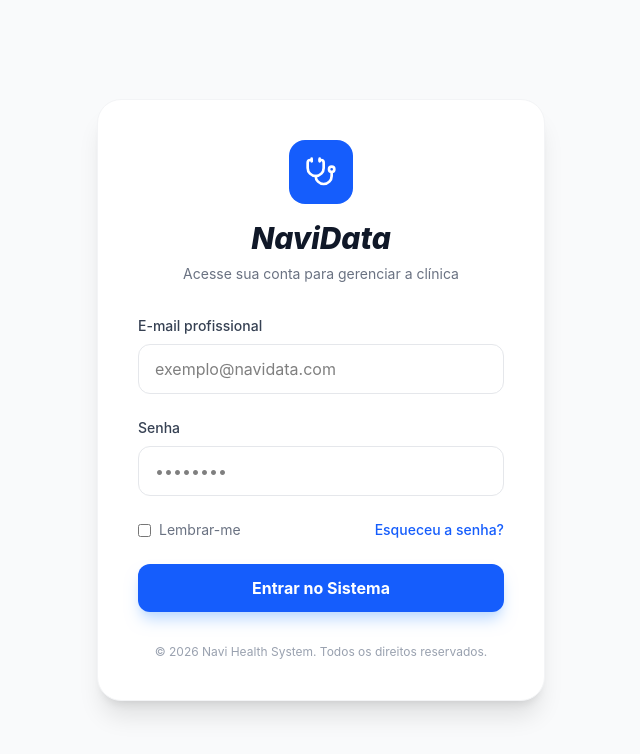
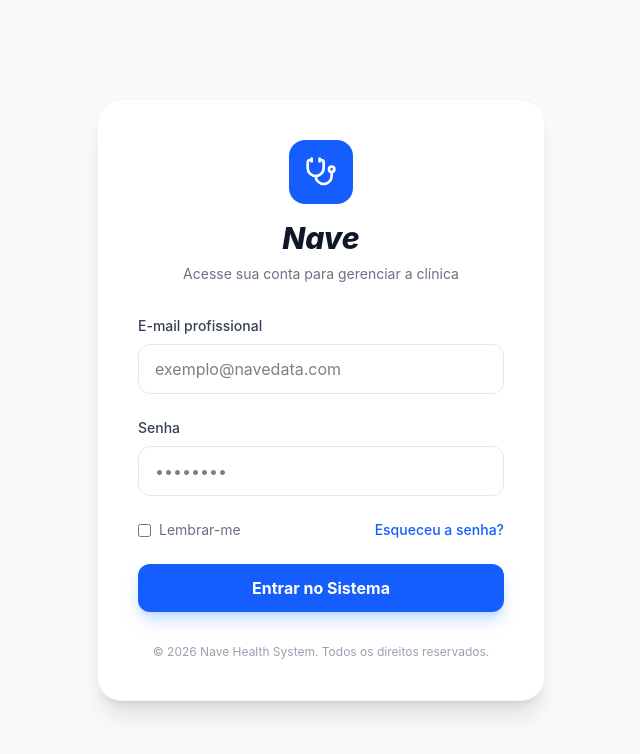
Before and after one commit to yanresende/repositorio_tempo_navi, a React app in the folder frontend/: page /login in a window 1280 px wide. Shown: the top 754 px of the page, without its empty margins (319-959 px from the left). Built offline with nearby package versions, Linux system fonts and the light colour scheme; the HTML template or start-up script is replaced by a standard one.

Commit message:
mudando nomes de navi para nave

```diff
--- a/frontend/src/components/Layout.jsx
+++ b/frontend/src/components/Layout.jsx
@@ -14,7 +14,7 @@ export default function Layout() {
       <aside className="w-64 bg-white border-r border-gray-200 flex flex-col">
         <div className="p-6">
           <h1 className="text-2xl font-bold text-blue-600 tracking-tight">
-            Navi
+            Nave
           </h1>
           <p className="text-xs text-gray-400">Sistema De Apoio</p>
         </div>
--- a/frontend/src/pages/Configuracoes.jsx
+++ b/frontend/src/pages/Configuracoes.jsx
@@ -85,7 +85,7 @@ function PerfilSection() {
         </div>
         <div className="space-y-1">
           <label className="text-sm font-medium text-gray-700">E-mail</label>
-          <input type="email" className="w-full px-4 py-2 rounded-lg border border-gray-200 outline-none focus:ring-2 focus:ring-blue-500" defaultValue="yan@navidata.com" />
+          <input type="email" className="w-full px-4 py-2 rounded-lg border border-gray-200 outline-none focus:ring-2 focus:ring-blue-500" defaultValue="yan@navedata.com" />
         </div>
         <div className="space-y-1">
           <label className="text-sm font-medium text-gray-700">Especialidade Principal</label>
--- a/frontend/src/pages/Login.jsx
+++ b/frontend/src/pages/Login.jsx
@@ -18,7 +18,7 @@ export default function Login() {
             <Stethoscope size={32} />
           </div>
           <h2 className="text-3xl font-extrabold text-gray-900 italic">
-            NaviData
+            Nave
           </h2>
           <p className="mt-2 text-sm text-gray-500">
             Acesse sua conta para gerenciar a clínica
@@ -34,7 +34,7 @@ export default function Login() {
               type="email"
               required
               className="w-full px-4 py-3 rounded-xl border border-gray-200 focus:ring-2 focus:ring-blue-500 focus:border-transparent outline-none transition"
-              placeholder="exemplo@navidata.com"
+              placeholder="exemplo@navedata.com"
             />
           </div>
 
@@ -75,7 +75,7 @@ export default function Login() {
         </form>
 
         <p className="text-center text-xs text-gray-400 mt-8">
-          &copy; 2026 Navi Health System. Todos os direitos reservados.
+          &copy; 2026 Nave Health System. Todos os direitos reservados.
         </p>
       </div>
     </div>
```
